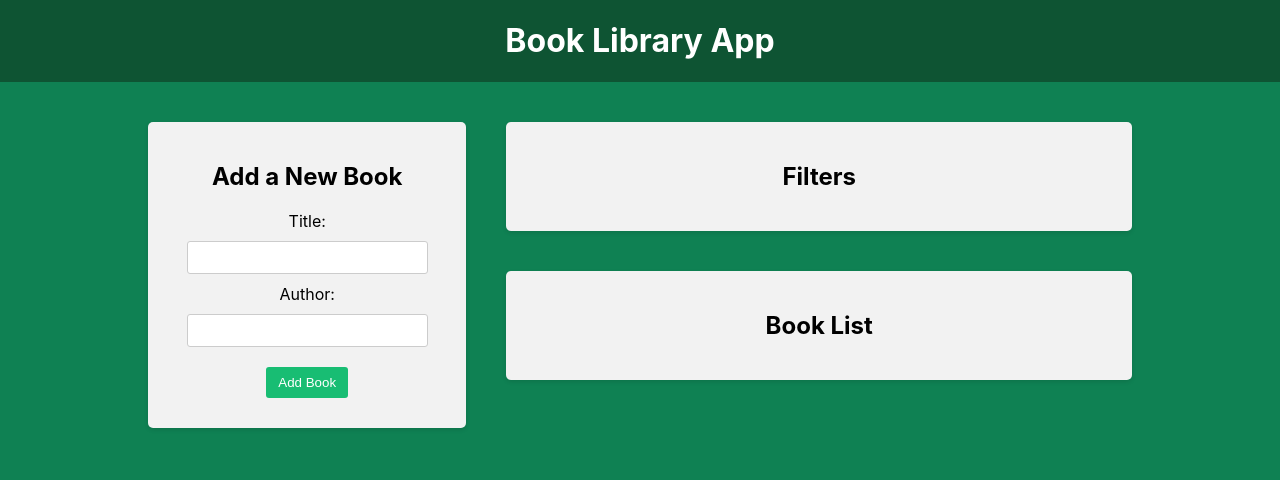
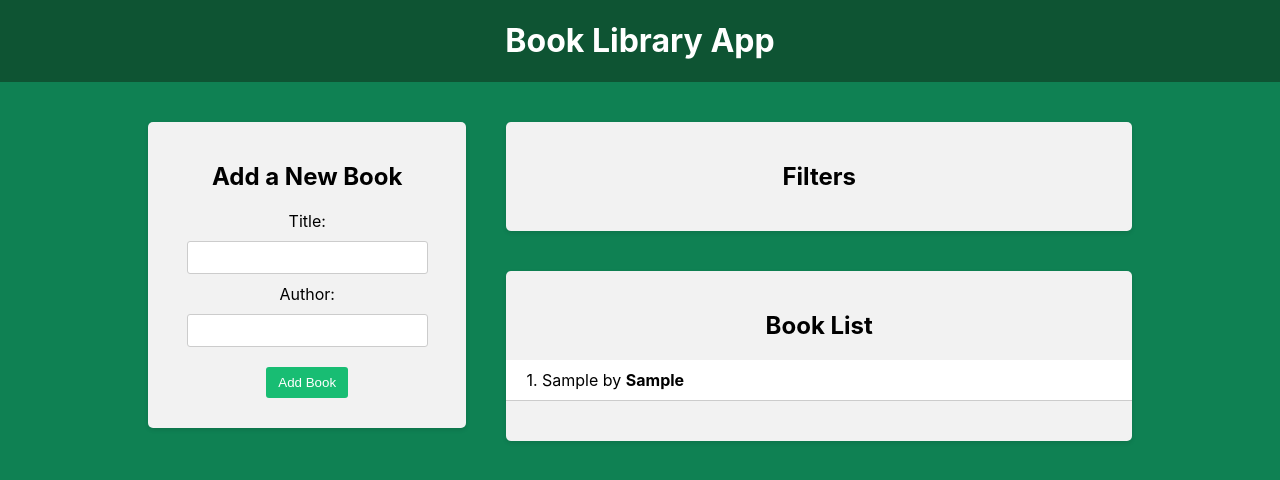
Before and after one commit to OlegParamey/front-endMiniProjects, a React (Create React App) app in the folder react-projects/30-react-redux/frontend/: page / in a window 1280 px wide. Both pictures are taken after typing "Sample", "Sample" into the empty fields and a click on the button "Add Book". Shown: the top 480 px of the page. Built offline with nearby package versions, Linux system fonts and the light colour scheme.

Commit message:
initialized Redux, add and display books

```diff
--- a/react-projects/30-react-redux/frontend/src/components/BookForm/BookForm.js
+++ b/react-projects/30-react-redux/frontend/src/components/BookForm/BookForm.js
@@ -1,15 +1,22 @@
+import { useState } from 'react'
+import { useDispatch } from 'react-redux'
+import { addBook } from '../../redux/books/actionCreators'
 import './BookForm.css'
-import { useState } from 'react'
 
 function BookForm() {
   const [title, setTitle] = useState('')
   const [author, setAuthor] = useState('')
+  const dispatch = useDispatch()
 
   function handleSubmit(event) {
     event.preventDefault()
 
     if (title && author) {
-      //dispatch action
+      const book = {
+        title,
+        author,
+      }
+      dispatch(addBook(book))
       setAuthor('')
       setTitle('')
     }
--- a/react-projects/30-react-redux/frontend/src/components/BookList/BookList.js
+++ b/react-projects/30-react-redux/frontend/src/components/BookList/BookList.js
@@ -1,9 +1,25 @@
+import { useSelector } from 'react-redux'
 import './BookList.css'
 
 function BookList() {
+  const books = useSelector((state) => state.books)
+
   return (
     <div className="app-block book-list">
       <h2>Book List</h2>
+      {books.length === 0 ? (
+        <p>No Books Aviable</p>
+      ) : (
+        <ul>
+          {books.map((book, i) => (
+            <li key={i}>
+              <div className="book-info">
+                {++i}. {book.title} by <strong>{book.author}</strong>
+              </div>
+            </li>
+          ))}
+        </ul>
+      )}
     </div>
   )
 }
```
